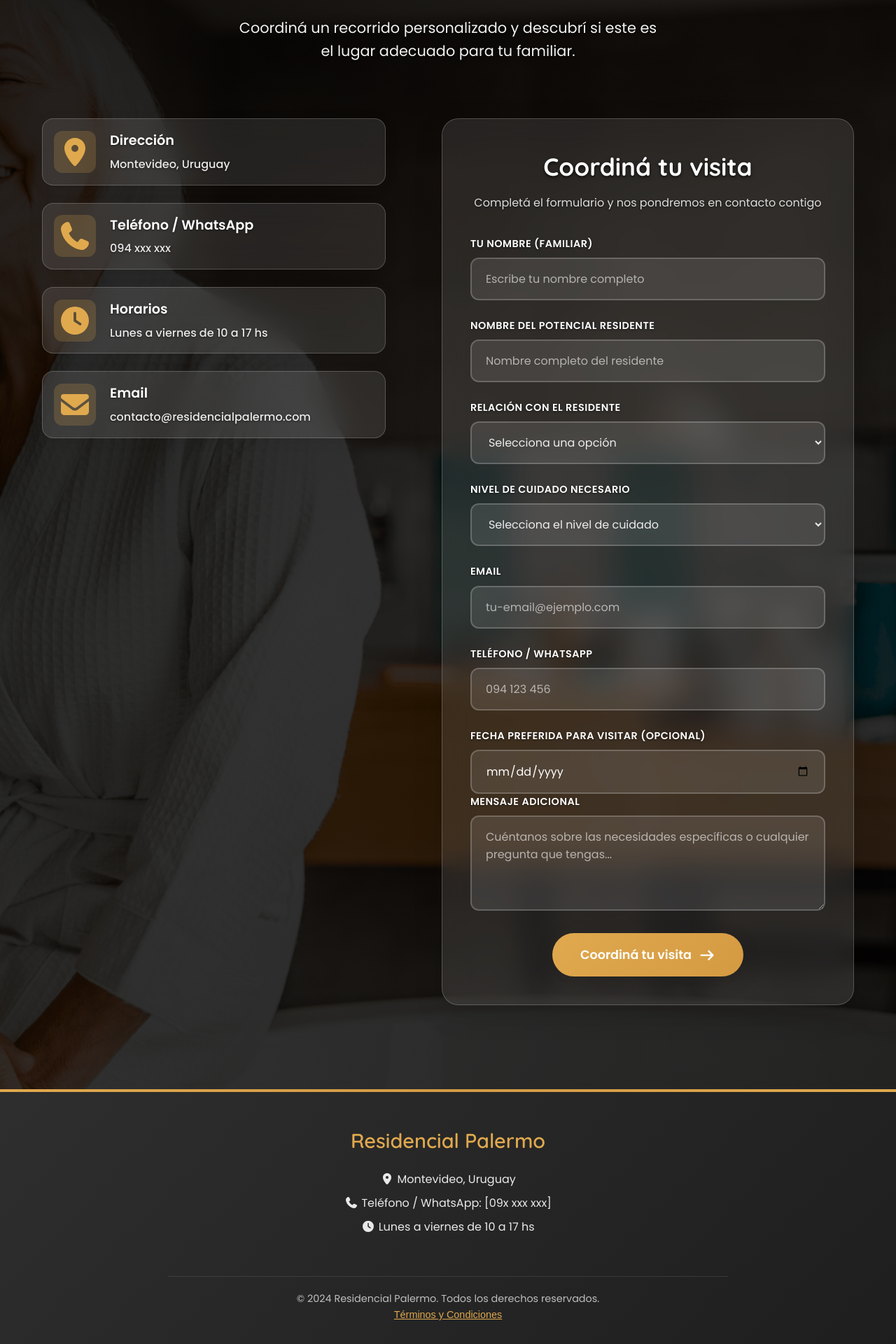
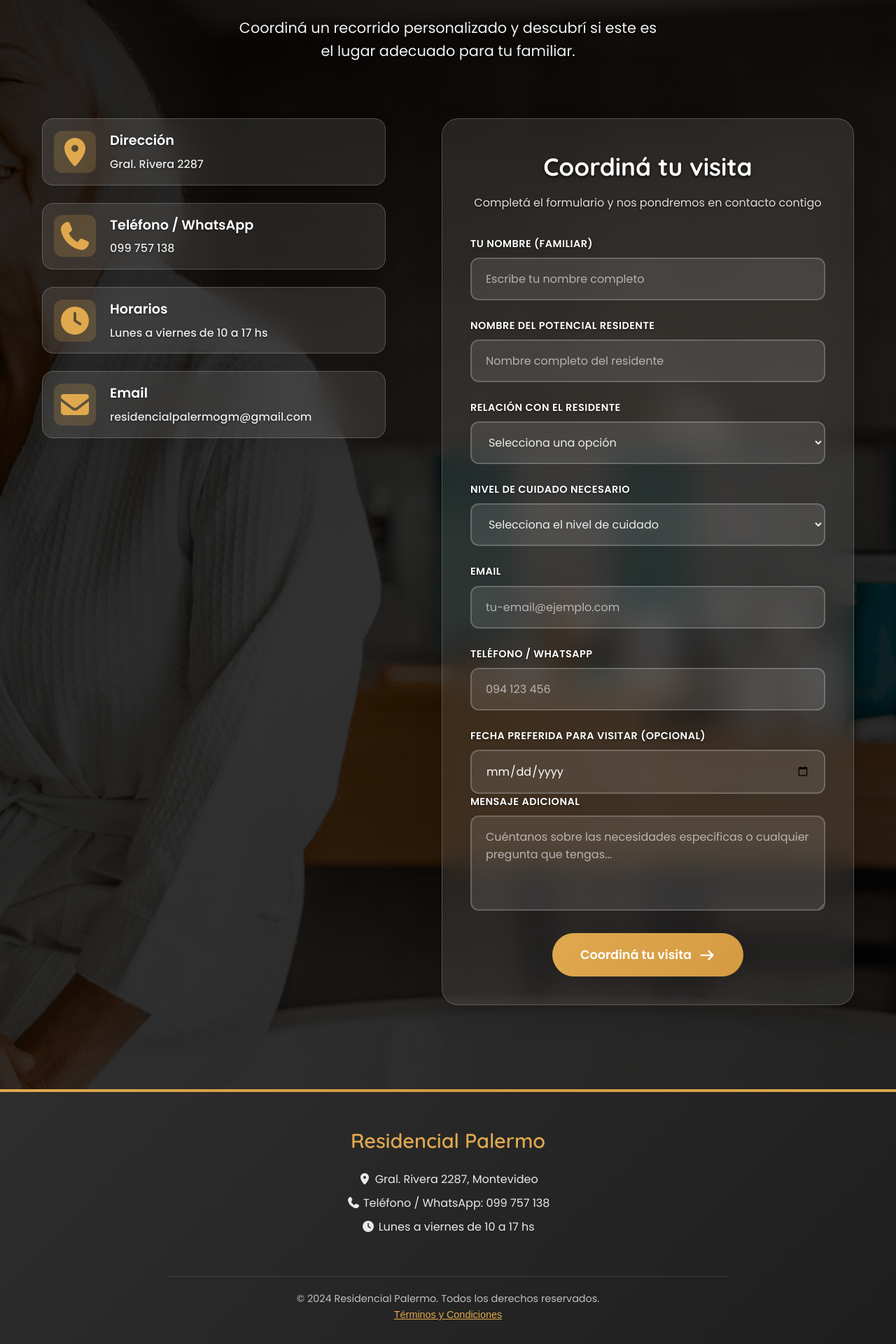
Before and after one commit to LatinGeek/residencial-palermo, a React (Create React App) app: page / in a window 1280 px wide. Shown: the part 8443-10363 px from the top of the page at 70% size. Built offline with nearby package versions, Linux system fonts and the light colour scheme.

Commit message:
Favicon and contact info

```diff
--- a/src/App.js
+++ b/src/App.js
@@ -670,7 +670,7 @@ function App() {
                     <div className="contact-icon"><FontAwesomeIcon icon={faMapMarkerAlt} /></div>
                     <div className="contact-content">
                       <h4>Dirección</h4>
-                      <p>Montevideo, Uruguay</p>
+                      <p>Gral. Rivera 2287</p>
                     </div>
                   </div>
 
@@ -678,7 +678,7 @@ function App() {
                     <div className="contact-icon"><FontAwesomeIcon icon={faPhone} /></div>
                     <div className="contact-content">
                       <h4>Teléfono / WhatsApp</h4>
-                      <p>094 xxx xxx</p>
+                      <p>099 757 138</p>
                     </div>
                   </div>
 
@@ -694,7 +694,7 @@ function App() {
                     <div className="contact-icon"><FontAwesomeIcon icon={faEnvelope} /></div>
                     <div className="contact-content">
                       <h4>Email</h4>
-                      <p>contacto@residencialpalermo.com</p>
+                      <p>residencialpalermogm@gmail.com</p>
                     </div>
                   </div>
                 </div>
@@ -858,8 +858,8 @@ function App() {
           <div className="footer-content">
             <div className="footer-info">
               <h3>Residencial Palermo</h3>
-              <p><FontAwesomeIcon icon={faMapMarkerAlt} /> Montevideo, Uruguay</p>
-              <p><FontAwesomeIcon icon={faPhone} /> Teléfono / WhatsApp: [09x xxx xxx]</p>
+              <p><FontAwesomeIcon icon={faMapMarkerAlt} /> Gral. Rivera 2287, Montevideo</p>
+              <p><FontAwesomeIcon icon={faPhone} /> Teléfono / WhatsApp: 099 757 138</p>
               <p><FontAwesomeIcon icon={faClock} /> Lunes a viernes de 10 a 17 hs</p>
             </div>
             <div className="footer-contact">
@@ -1020,9 +1020,9 @@ function App() {
                   Para cualquier consulta sobre estos términos y condiciones, puede contactarnos:
                 </p>
                 <ul>
-                  <li>Email: contacto@residencialpalermo.com</li>
-                  <li>Teléfono: 094 300 386</li>
-                  <li>Dirección: Montevideo, Uruguay</li>
+                  <li>Email: residencialpalermogm@gmail.com</li>
+                  <li>Teléfono: 099 757 138</li>
+                  <li>Dirección: Gral. Rivera 2287, Montevideo</li>
                 </ul>
               </div>
 
@@ -1033,7 +1033,7 @@ function App() {
                   Cualquier disputa será sometida a la jurisdicción de los tribunales competentes de Montevideo.
                 </p>
                 <p className="terms-date">
-                  <strong>Última actualización:</strong> Septiembre 2024
+                  <strong>Última actualización:</strong> Septiembre 2025
                 </p>
               </div>
             </div>
```
Also changed, not shown: 1 other file (tests, documents, lock files or other folders).
